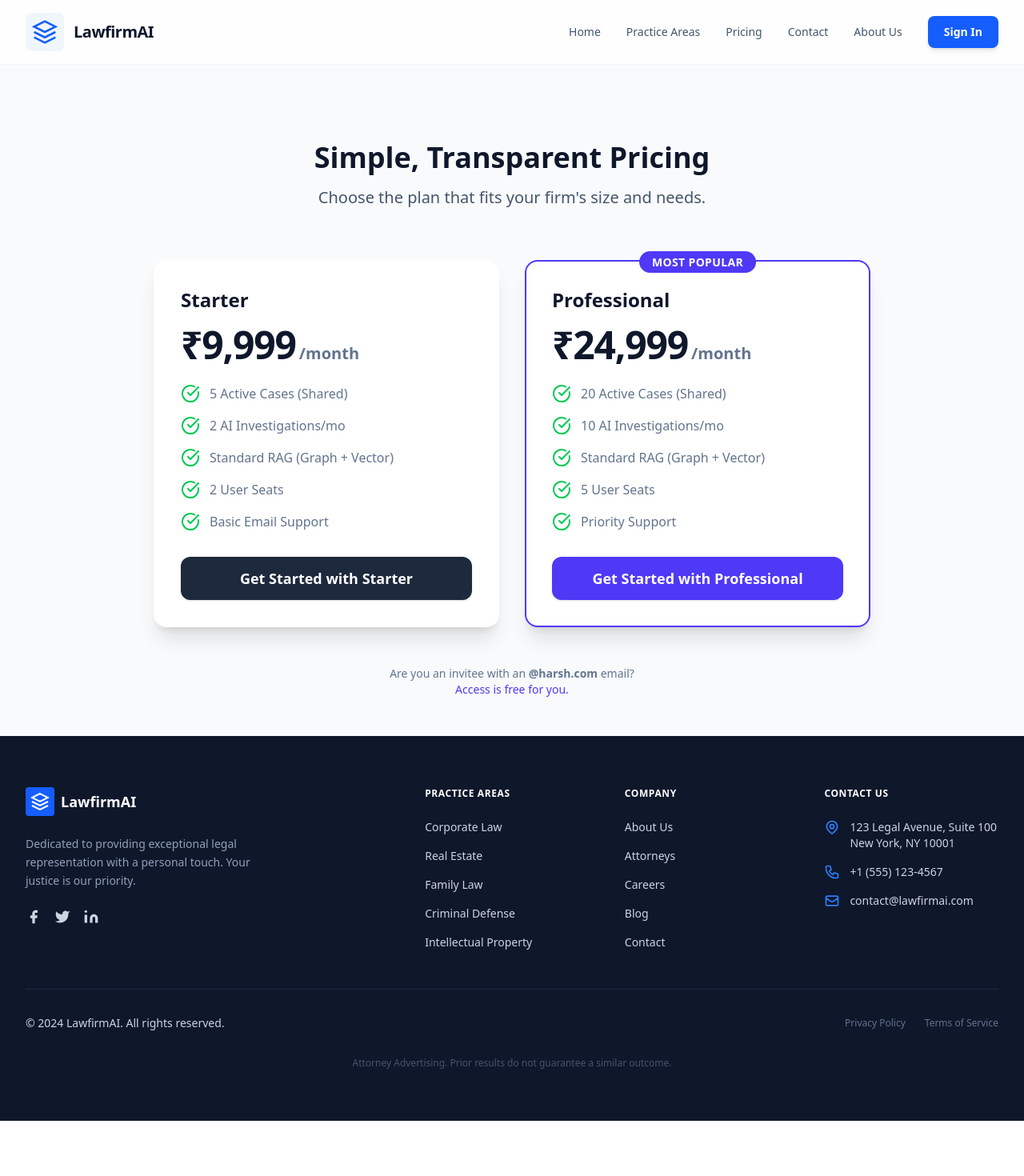
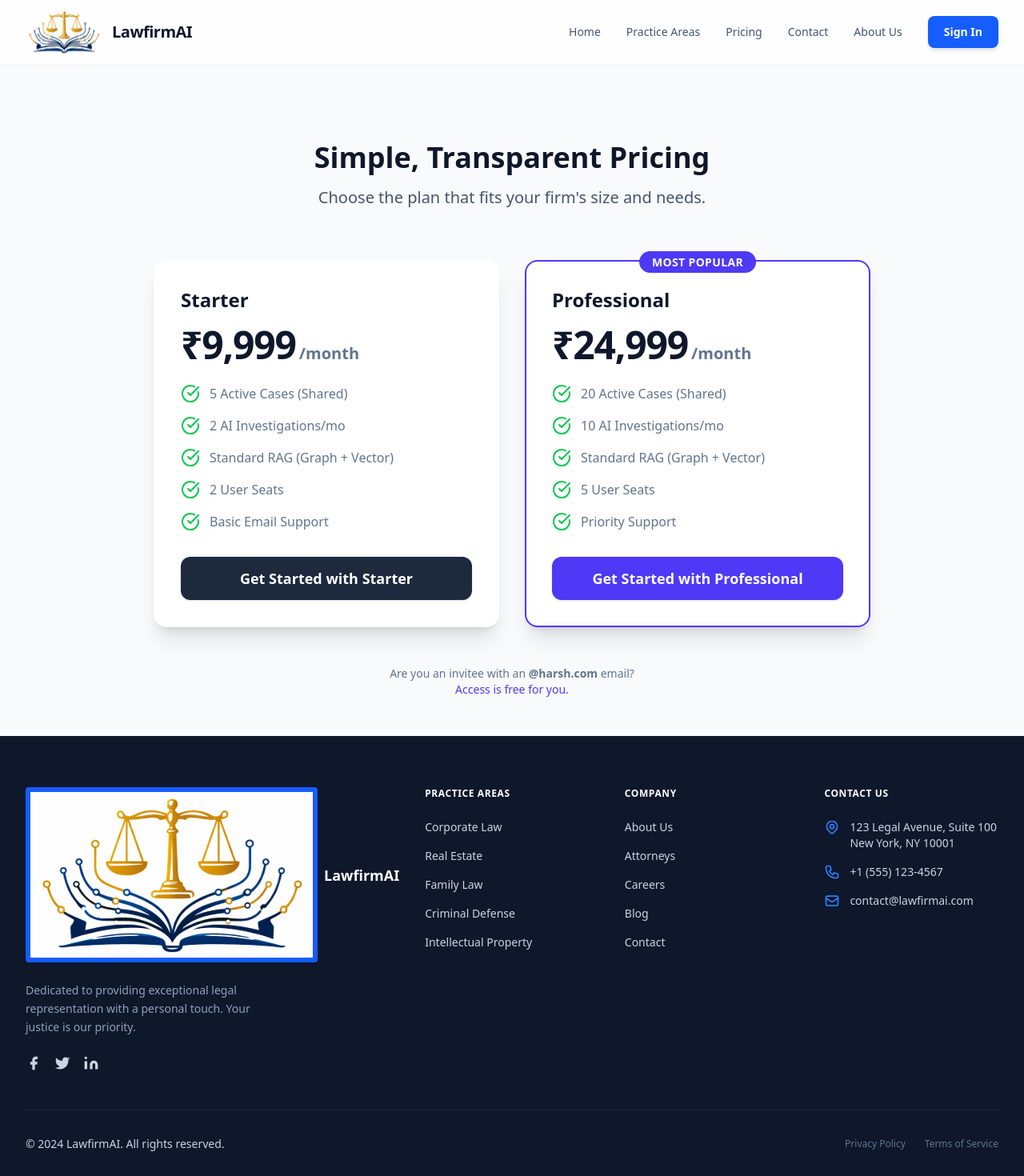
Before and after one commit to harshmohite04/Firm-Connect, a React (Vite) app in the folder LawFirmConnectweb/: page /pricing in a window 1280 px wide. Shown: the top 1470 px of the page at 80% size. Before the commit the page ends 1401 px from the top, so only its background shows below. Built offline with nearby package versions, Linux system fonts and the light colour scheme; no server answers; sample sign-in values are in the browser's storage.

Commit message:
added logo

```diff
--- a/LawFirmConnectweb/index.html
+++ b/LawFirmConnectweb/index.html
@@ -2,7 +2,7 @@
 <html lang="en">
   <head>
     <meta charset="UTF-8" />
-    <link rel="icon" type="image/svg+xml" href="/vite.svg" />
+    <link rel="icon" type="image/svg+xml" href="src/assets/logo.svg" />
     <meta name="viewport" content="width=device-width, initial-scale=1.0" />
     <title>LawfirmAI</title>
   </head>
--- a/LawFirmConnectweb/src/components/Footer.tsx
+++ b/LawFirmConnectweb/src/components/Footer.tsx
@@ -1,5 +1,5 @@
 import React from 'react';
-
+import Logo from '../assets/logo.svg';
 const LogoIcon = () => (
     <svg viewBox="0 0 24 24" fill="none" className="w-6 h-6 text-white" stroke="currentColor" strokeWidth="2">
         <path d="M12 2L2 7l10 5 10-5-10-5zM2 17l10 5 10-5M2 12l10 5 10-5" />
@@ -15,7 +15,8 @@ const Footer: React.FC = () => {
                      <div className="col-span-2 lg:col-span-2">
                          <div className="flex items-center gap-2 mb-6 text-white">
                              <div className="bg-blue-600 p-1.5 rounded">
-                                 <LogoIcon />
+                                 {/* <LogoIcon /> */}
+                                <img src={Logo} alt="" />
                              </div>
                              <span className="font-bold text-lg">LawfirmAI</span>
                          </div>
--- a/LawFirmConnectweb/src/components/Navbar.tsx
+++ b/LawFirmConnectweb/src/components/Navbar.tsx
@@ -1,6 +1,6 @@
 import React from 'react';
 import { Link } from 'react-router-dom';
-
+import Logo from '../assets/logo.svg';
 // Simple SVG Icons
 const LogoIcon = () => (
   <svg viewBox="0 0 24 24" fill="none" className="w-8 h-8 text-blue-600" stroke="currentColor" strokeWidth="2">
@@ -16,8 +16,9 @@ const Navbar: React.FC = () => {
 
           {/* Logo */}
           <Link to="/" className="flex-shrink-0 flex items-center gap-3 cursor-pointer">
-            <div className="bg-blue-50 p-2 rounded-lg">
-               <LogoIcon />
+            <div className="rounded-lg">
+               {/* <LogoIcon /> */}
+               <img src={Logo} alt="" style={{ width: '6rem', height: '6rem' }}/>
             </div>
             <span className="font-bold text-xl tracking-tight text-slate-900">LawfirmAI</span>
           </Link>
--- a/LawFirmConnectweb/src/pages/SignIn.tsx
+++ b/LawFirmConnectweb/src/pages/SignIn.tsx
@@ -1,7 +1,7 @@
 import React, { useState } from 'react';
 import { useNavigate, useLocation } from 'react-router-dom';
 import authService from '../services/authService';
-
+import Logo from '../assets/logo.svg';
 
 // ... icons ...
 
@@ -72,8 +72,9 @@ const SignIn: React.FC = () => {
                  <div className="flex flex-col p-8 sm:p-12 lg:p-16 overflow-y-auto">
                     {/* Branding */}
                     <div className="flex items-center gap-2 mb-8 cursor-pointer" onClick={() => navigate('/')}>
-                        <div className="bg-blue-50 p-1.5 rounded-lg">
-                           <LogoIcon />
+                        <div className="rounded-lg">
+                           {/* <LogoIcon /> */}
+                           <img src={Logo} alt="" style={{ width: '6rem', height: '6rem' }}/>
                         </div>
                         <span className="font-bold text-xl tracking-tight text-slate-900">LawfirmAI</span>
                     </div>
--- a/LawFirmConnectweb/src/pages/SignUp.tsx
+++ b/LawFirmConnectweb/src/pages/SignUp.tsx
@@ -2,7 +2,7 @@ import React, { useState } from 'react';
 import toast from 'react-hot-toast';
 import { useNavigate } from 'react-router-dom';
 import authService from '../services/authService';
-
+import Logo from '../assets/logo.svg';
 
 const LogoIcon = () => (
     <svg viewBox="0 0 24 24" fill="none" className="w-8 h-8 text-blue-600" stroke="currentColor" strokeWidth="2">
@@ -89,8 +89,9 @@ const SignUp: React.FC = () => {
                 <div className="flex flex-col p-8 sm:p-12 lg:p-16 overflow-y-auto">
                     {/* Branding */}
                     <div className="flex items-center gap-2 mb-8 cursor-pointer" onClick={() => navigate('/')}>
-                        <div className="bg-blue-50 p-1.5 rounded-lg">
-                           <LogoIcon />
+                        <div className="rounded-lg">
+                           {/* <LogoIcon /> */}
+                           <img src={Logo} alt="" style={{ width: '6rem', height: '6rem' }}/>
                         </div>
                         <span className="font-bold text-xl tracking-tight text-slate-900">LawfirmAI</span>
                     </div>
```
Also changed, not shown: LawFirmConnectweb/src/assets/logo.svg (added).
